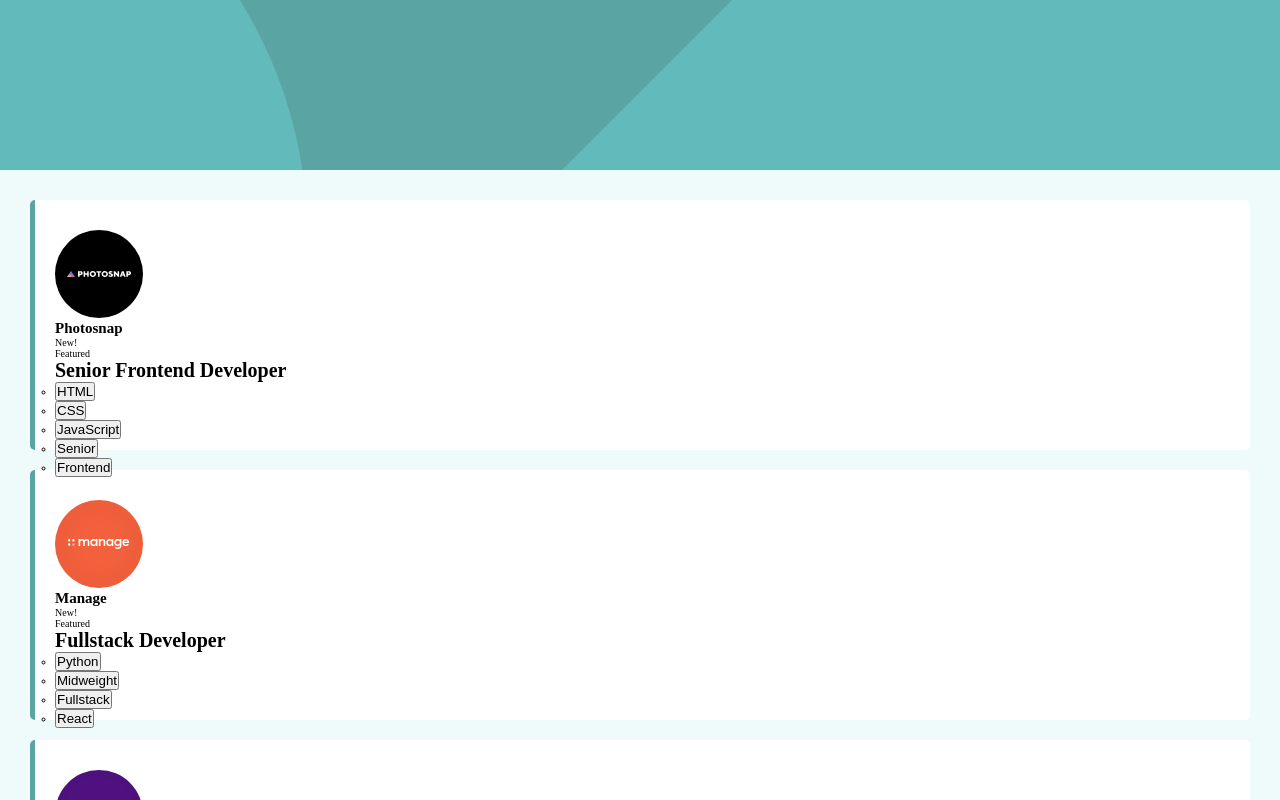
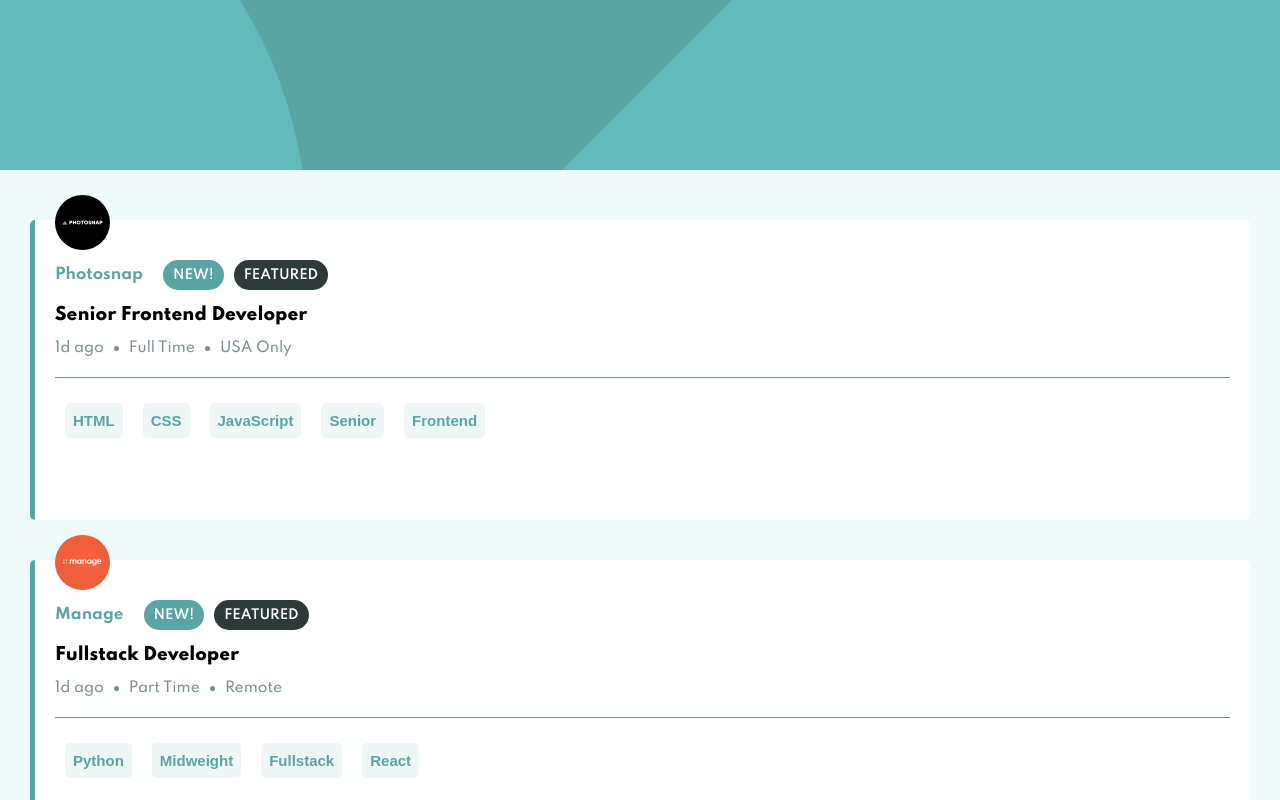
Before and after one commit to ankynator/job-list-S8, a React (Create React App) app: page / in a window 1280 px wide. Shown: the top 800 px of the page. Built offline with nearby package versions, Linux system fonts and the light colour scheme.

Commit message:
terminando de dar estilos al card

```diff
--- a/src/Global.css
+++ b/src/Global.css
@@ -1,3 +1,4 @@
+@import url('https://fonts.googleapis.com/css2?family=Spartan:wght@500;600;700;800&display=swap');
 * {
   box-sizing: border-box;
   margin: 0;
@@ -9,8 +10,14 @@
 :root {
   --dark-cyan: hsl(180, 29%, 50%);
   --light-grayish-cyan-bg: hsl(180, 52%, 96%);
+
+
+  --light-grayish-cyan-filter: hsl(180, 31%, 95%);
+  --dark-grayish-cyan: hsl(180, 8%, 52%);
+  --very-dark-grayish-cyan: hsl(180, 14%, 20%);
 }
 
 html {
   font-size: 62.5%;
+  font-family: 'Spartan', sans-serif;
 }
--- a/src/components/Card.js
+++ b/src/components/Card.js
@@ -7,13 +7,20 @@ function Card(props) {
 
   return (
     <div className="Card">
-      <img src={card.logo} alt="Logo company" />
-      <div className="Card__company&featured">
+      <img className="Card__image" src={card.logo} alt="Logo company" />
+      <div className="Card__companyAndfeatured">
         <h2>{card.company}</h2>
-        {card.new && <p>New!</p>}
-        {card.featured && <p>Featured</p>}
+        {card.new && <div>New!</div>}
+        {card.featured && <div>Featured</div>}
       </div>
-      <h1 className="Card__position">{card.position}</h1>
+      <h2 className="Card__title">{card.position}</h2>
+      <div className="Card__time">
+        <p>{card.postedAt}</p>
+        <div className="Card__time-dot"></div>
+        <p>{card.contract}</p>
+        <div className="Card__time-dot"></div>
+        <p>{card.location}</p>
+      </div>
       <ul className="Card__tags">
         {/* languages */}
         {card.languages && card.languages.map((language, index) => {
--- a/src/components/styles/Card.css
+++ b/src/components/styles/Card.css
@@ -1,9 +1,100 @@
 .Card {
   width: inherit;
-  height: 25rem;
+  height: 30rem;
   border-left: solid 5px var(--dark-cyan);
   background-color: #ffffff;
   border-radius: 5px;
-  padding: 3rem 1rem 1rem 2rem;
-  margin-bottom: 2rem;
+  padding: 3rem 2rem 1rem 2rem;
+  margin-top: 2rem;
+  margin-bottom: 4rem;
+  display: flex;
+  flex-direction: column;
 }
+
+.Card__image {
+  width: 55px;
+  margin-top: -55px;
+}
+
+.Card__companyAndfeatured {
+  display: flex;
+  align-items: center;
+  margin-top: 1rem;
+  margin-bottom: 1.5rem;
+}
+
+.Card__companyAndfeatured > h2{
+  font-weight: 700;
+  color: var(--dark-cyan);
+  margin-right: 2rem;
+}
+
+.Card__companyAndfeatured > div {
+  background-color: var(--dark-cyan);
+  margin-right: 1rem;
+  padding: 0 1rem 0 1rem;
+  height: 3rem;
+  border-radius: 15px;
+  font-size: 1.3rem;
+  font-weight: 600;
+  text-transform: uppercase;
+  color: #ffffff;
+  display: flex;
+  align-items: center;
+}
+
+.Card__companyAndfeatured > div:last-child {
+  background-color: var(--very-dark-grayish-cyan);
+}
+
+.Card__title {
+  font-size: 1.7rem;
+  font-weight: 800;
+  margin-bottom: 1.5rem;
+}
+
+.Card__time {
+  margin-bottom: 1.5rem;
+  padding-bottom: 2rem;
+  display: flex;
+  align-items: center;
+  font-size: 1.4rem;
+  color: var(--dark-grayish-cyan);
+  border-bottom: 1px solid var(--dark-grayish-cyan);
+}
+
+.Card__time > p {
+  margin-right: 1rem;
+}
+
+.Card__time-dot{
+  margin-right: 1rem;
+  height: 5px;
+  width: 5px;
+  background-color: var(--dark-grayish-cyan);
+  border-radius: 50%;
+}
+
+.Card__tags {
+  list-style: none;
+  display: flex;
+  flex-wrap: wrap;
+}
+
+.Card__tags > li > button {
+  background-color: var(--light-grayish-cyan-filter);
+  margin: 1rem;
+  padding: 0.8rem;
+  height: 3.5rem;
+  border: none;
+  color: var(--dark-cyan) ;
+  border-radius: 5px;
+  font-size: 1.5rem;
+  font-weight: 700;
+  cursor: pointer;
+
+}
+
+.Card__tags > li > button:focus {
+  outline: none;
+}
```
Also changed, not shown: 1 other file (tests, documents, lock files or other folders).
